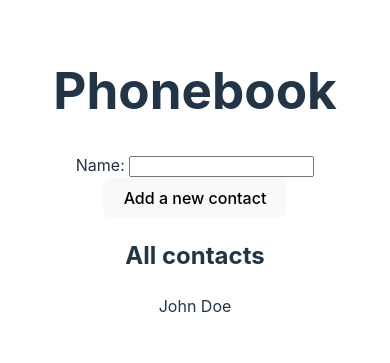
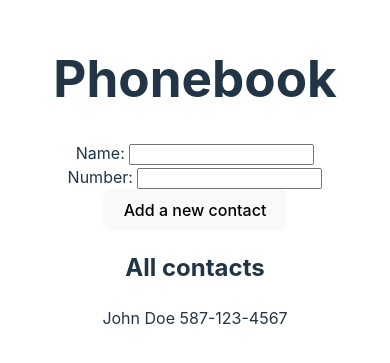
Before and after one commit to priakhina/Phonebook, a React (Vite) app in the folder frontend/: page / in a window 390 px wide. Shown: the part 241-604 px from the top of the page. Built offline with nearby package versions, Linux system fonts and the light colour scheme.

Commit message:
Implement the addition of phone numbers to the phonebook

```diff
--- a/frontend/src/App.jsx
+++ b/frontend/src/App.jsx
@@ -2,8 +2,11 @@ import { useState } from 'react';
 import './App.css';
 
 const App = () => {
-  const [contacts, setContacts] = useState([{ name: 'John Doe' }]);
+  const [contacts, setContacts] = useState([
+    { name: 'John Doe', number: '587-123-4567' },
+  ]);
   const [newContactName, setNewContactName] = useState('');
+  const [newContactNumber, setNewContactNumber] = useState('');
 
   const addContact = (e) => {
     e.preventDefault();
@@ -19,10 +22,12 @@ const App = () => {
 
     const newContact = {
       name: newContactName.trim(),
+      number: newContactNumber.trim(),
     };
 
     setContacts([...contacts, newContact]);
     setNewContactName('');
+    setNewContactNumber('');
   };
 
   return (
@@ -37,13 +42,23 @@ const App = () => {
           />
         </div>
         <div>
+          Number:{' '}
+          <input
+            type='tel'
+            value={newContactNumber}
+            onChange={({ target }) => setNewContactNumber(target.value)}
+          />
+        </div>
+        <div>
           <button type='submit'>Add a new contact</button>
         </div>
       </form>
       <h2>All contacts</h2>
       <div>
         {contacts.map((contact) => (
-          <p key={contact.name}>{contact.name}</p>
+          <p key={contact.name}>
+            {contact.name} {contact.number}
+          </p>
         ))}
       </div>
     </div>
```
